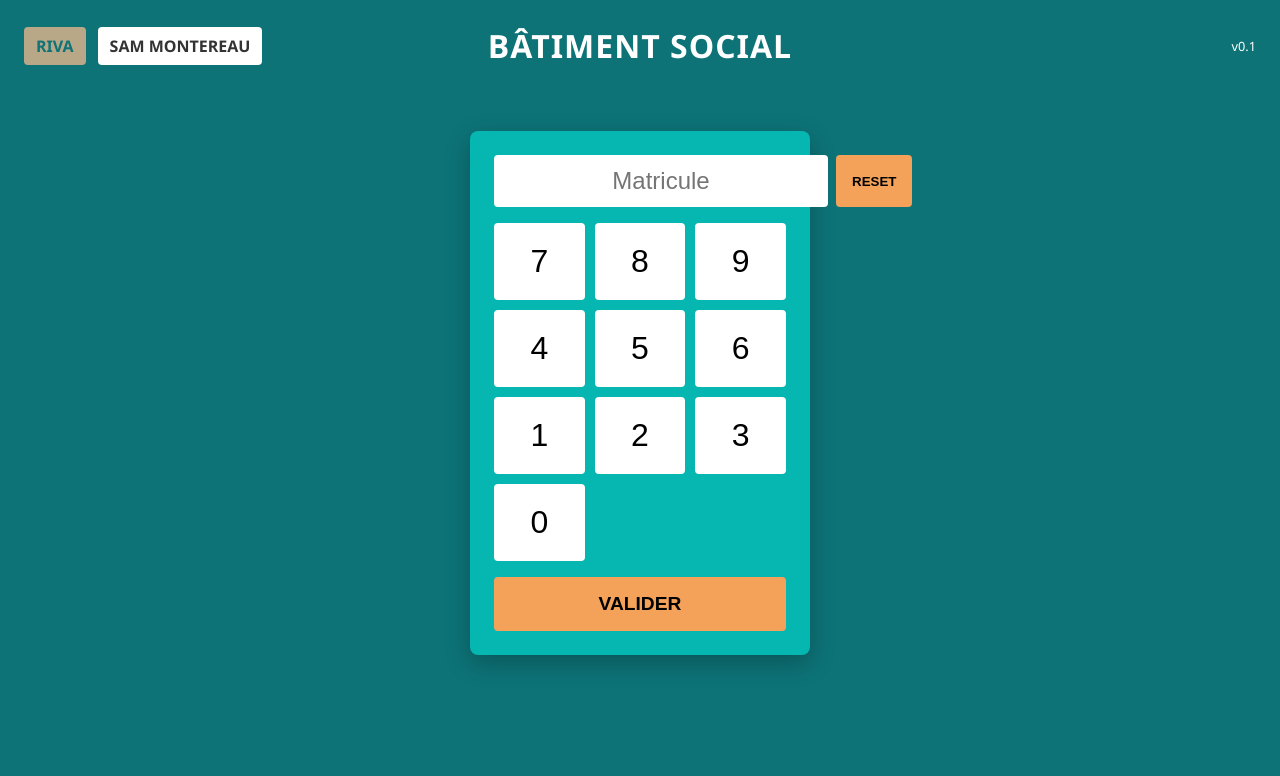
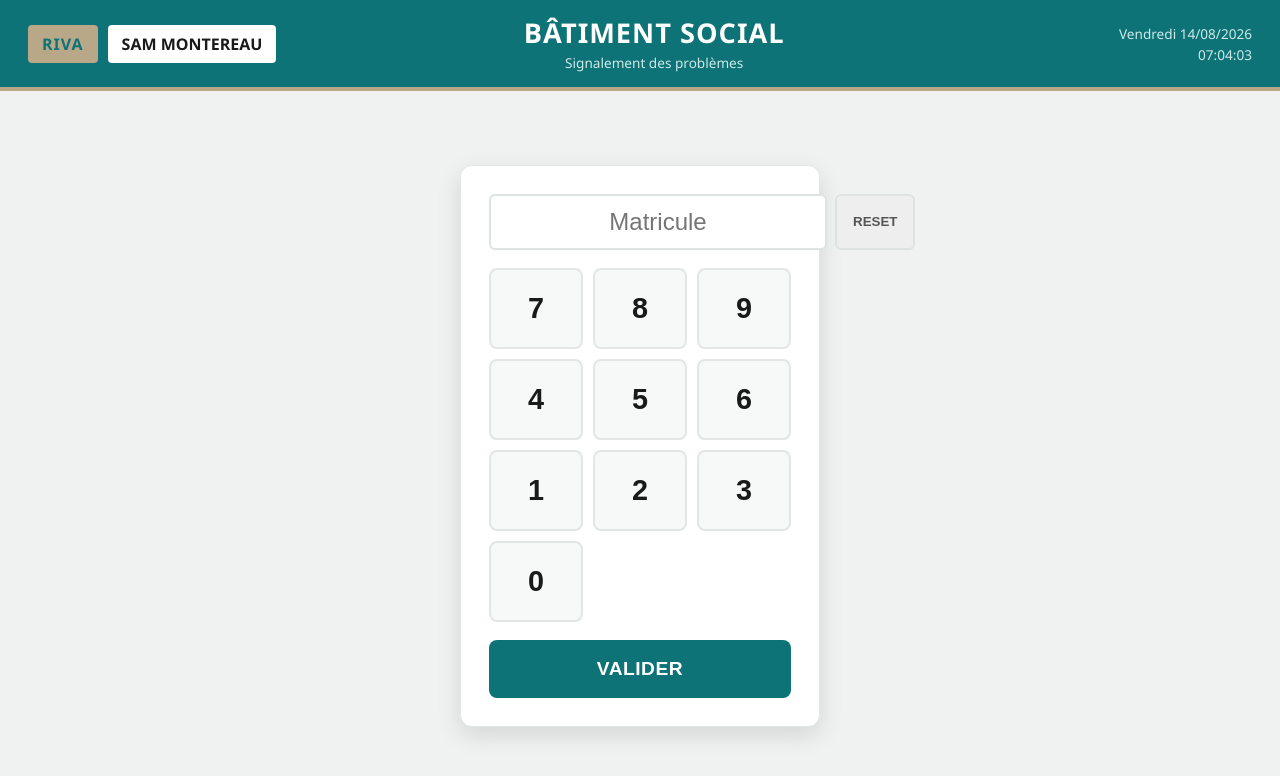
Before and after one commit to devAnassImli/batiment-social-app, a React (Vite) app in the folder frontend/: page / in a window 1280 px wide. Shown: the top 776 px of the page. Built offline with nearby package versions, Linux system fonts and the light colour scheme.

Commit message:
Refonte design: header institutionnel + ecran accueil avec action principale

```diff
--- /dev/null
+++ b/frontend/src/components/Header.css
@@ -0,0 +1,76 @@
+.app-header {
+  width: 100%;
+  background: #0d7377;
+  border-bottom: 4px solid #b8a888;
+  display: flex;
+  align-items: center;
+  justify-content: space-between;
+  padding: 14px 28px;
+  box-sizing: border-box;
+}
+
+.app-header-logos {
+  display: flex;
+  gap: 10px;
+  min-width: 220px;
+}
+
+.logo-riva {
+  background: #b8a888;
+  color: #0d7377;
+  font-weight: 800;
+  padding: 8px 14px;
+  border-radius: 4px;
+  letter-spacing: 1px;
+}
+
+.logo-sam {
+  background: white;
+  color: #1a1a1a;
+  font-weight: 800;
+  padding: 8px 14px;
+  border-radius: 4px;
+}
+
+.app-header-titre {
+  text-align: center;
+  flex: 1;
+}
+
+.app-header-titre h1 {
+  color: white;
+  font-size: 1.7rem;
+  margin: 0;
+  letter-spacing: 1px;
+}
+
+.app-header-soustitre {
+  color: #cdeae8;
+  font-size: 0.85rem;
+  font-weight: 500;
+}
+
+.app-header-droite {
+  display: flex;
+  flex-direction: column;
+  align-items: flex-end;
+  color: white;
+  min-width: 220px;
+  font-size: 0.85rem;
+  gap: 2px;
+}
+
+.app-header-utilisateur {
+  font-weight: 700;
+  font-size: 1rem;
+}
+
+.app-header-date {
+  text-transform: capitalize;
+  color: #cdeae8;
+}
+
+.app-header-heure {
+  font-variant-numeric: tabular-nums;
+  color: #cdeae8;
+}
--- /dev/null
+++ b/frontend/src/components/Header.jsx
@@ -0,0 +1,38 @@
+import { useState, useEffect } from 'react';
+import './Header.css';
+
+export default function Header({ utilisateur }) {
+  const [heure, setHeure] = useState(new Date());
+
+  useEffect(() => {
+    const intervalle = setInterval(() => setHeure(new Date()), 1000);
+    return () => clearInterval(intervalle);
+  }, []);
+
+  const dateFormatee = heure.toLocaleDateString('fr-FR', {
+    weekday: 'long', day: '2-digit', month: '2-digit', year: 'numeric',
+  });
+  const heureFormatee = heure.toLocaleTimeString('fr-FR');
+
+  return (
+    <header className="app-header">
+      <div className="app-header-logos">
+        <span className="logo-riva">RIVA</span>
+        <span className="logo-sam">SAM MONTEREAU</span>
+      </div>
+      <div className="app-header-titre">
+        <h1>BÂTIMENT SOCIAL</h1>
+        <span className="app-header-soustitre">Signalement des problèmes</span>
+      </div>
+      <div className="app-header-droite">
+        {utilisateur && (
+          <span className="app-header-utilisateur">
+            {utilisateur.Nome} {utilisateur.Cognome}
+          </span>
+        )}
+        <span className="app-header-date">{dateFormatee}</span>
+        <span className="app-header-heure">{heureFormatee}</span>
+      </div>
+    </header>
+  );
+}
--- a/frontend/src/pages/TotemLogin.css
+++ b/frontend/src/pages/TotemLogin.css
@@ -1,90 +1,54 @@
-.totem-fond {
+* { box-sizing: border-box; }
+
+.totem-page {
   min-height: 100vh;
-  background-color: #0d7377;
+  background: #f0f2f2;
+  font-family: 'Segoe UI', Arial, sans-serif;
+  user-select: none;
   display: flex;
   flex-direction: column;
-  align-items: center;
-  font-family: 'Segoe UI', Arial, sans-serif;
-  user-select: none;
 }
 
-.totem-entete {
-  width: 100%;
+.totem-connexion, .totem-accueil {
+  flex: 1;
   display: flex;
   align-items: center;
   justify-content: center;
-  gap: 20px;
-  padding: 24px 0;
-  position: relative;
-}
-
-.totem-logos {
-  position: absolute;
-  left: 24px;
-  display: flex;
-  gap: 12px;
-}
-
-.totem-logo-riva {
-  background: #b8a888;
-  color: #0d7377;
-  font-weight: bold;
-  padding: 8px 12px;
-  border-radius: 4px;
-}
-
-.totem-logo-sam {
-  background: white;
-  color: #333;
-  font-weight: bold;
-  padding: 8px 12px;
-  border-radius: 4px;
-}
-
-.totem-entete h1 {
-  color: white;
-  font-size: 2rem;
-  letter-spacing: 1px;
-  margin: 0;
-}
-
-.totem-version {
-  position: absolute;
-  right: 24px;
-  color: white;
-  font-size: 0.8rem;
+  flex-direction: column;
+  gap: 24px;
 }
 
 .totem-carte {
-  background: #06b6b0;
-  border-radius: 8px;
-  padding: 24px;
-  margin-top: 40px;
-  width: 340px;
-  box-shadow: 0 8px 24px rgba(0,0,0,0.25);
+  background: white;
+  border-radius: 12px;
+  padding: 28px;
+  width: 360px;
+  box-shadow: 0 8px 24px rgba(0,0,0,0.12);
+  border: 1px solid #e2e6e6;
 }
 
 .totem-affichage-ligne {
   display: flex;
   gap: 8px;
-  margin-bottom: 16px;
+  margin-bottom: 18px;
 }
 
 .totem-affichage {
   flex: 1;
   font-size: 1.5rem;
   text-align: center;
-  border: none;
-  border-radius: 4px;
+  border: 2px solid #dde3e3;
+  border-radius: 6px;
   padding: 12px;
 }
 
 .totem-bouton-reset {
-  background: #f4a259;
-  border: none;
-  border-radius: 4px;
+  background: #eee;
+  border: 2px solid #dde3e3;
+  border-radius: 6px;
   padding: 0 16px;
-  font-weight: bold;
+  font-weight: 700;
+  color: #555;
   cursor: pointer;
 }
 
@@ -95,34 +59,81 @@
 }
 
 .totem-touche {
-  background: white;
-  border: none;
-  border-radius: 4px;
-  font-size: 2rem;
-  padding: 20px 0;
+  background: #f7f8f8;
+  border: 2px solid #e2e6e6;
+  border-radius: 8px;
+  font-size: 1.8rem;
+  font-weight: 600;
+  padding: 22px 0;
   cursor: pointer;
-  transition: transform 0.1s;
+  color: #1a1a1a;
+  transition: all 0.1s;
 }
 
 .totem-touche:active {
-  transform: scale(0.95);
-  background: #e0e0e0;
+  transform: scale(0.96);
+  background: #0d7377;
+  color: white;
 }
 
 .totem-bouton-valider {
   width: 100%;
-  margin-top: 16px;
-  background: #f4a259;
+  margin-top: 18px;
+  background: #0d7377;
+  color: white;
   border: none;
-  border-radius: 4px;
-  padding: 16px 0;
+  border-radius: 8px;
+  padding: 18px 0;
   font-size: 1.2rem;
-  font-weight: bold;
+  font-weight: 700;
   cursor: pointer;
+  letter-spacing: 0.5px;
+}
+
+.totem-bouton-valider:disabled {
+  opacity: 0.6;
+  cursor: not-allowed;
 }
 
 .totem-erreur {
-  color: #ffb3b3;
+  color: #c0392b;
   text-align: center;
-  margin-top: 12px;
+  margin-top: 14px;
+  font-weight: 600;
 }
+
+.totem-action-principale {
+  background: #0d7377;
+  color: white;
+  border: none;
+  border-radius: 14px;
+  padding: 48px 80px;
+  font-size: 1.6rem;
+  font-weight: 700;
+  cursor: pointer;
+  display: flex;
+  flex-direction: column;
+  align-items: center;
+  gap: 14px;
+  box-shadow: 0 10px 30px rgba(13,115,119,0.3);
+  transition: transform 0.1s;
+}
+
+.totem-action-principale:active {
+  transform: scale(0.97);
+}
+
+.totem-action-icone {
+  font-size: 3rem;
+}
+
+.totem-action-secondaire {
+  background: none;
+  border: 2px solid #ccc;
+  color: #666;
+  border-radius: 8px;
+  padding: 12px 28px;
+  font-size: 1rem;
+  font-weight: 600;
+  cursor: pointer;
+}
--- a/frontend/src/pages/TotemLogin.jsx
+++ b/frontend/src/pages/TotemLogin.jsx
@@ -1,9 +1,10 @@
 import { useState, useEffect } from 'react';
 import { verifierMatricule } from '../services/api';
+import Header from '../components/Header';
 import './TotemLogin.css';
 
 const TOUCHES = ['7','8','9','4','5','6','1','2','3','0'];
-const LONGUEUR_MAX = 5; // correspond au nchar(5) de la procédure stockée
+const LONGUEUR_MAX = 5;
 
 export default function TotemLogin() {
   const [matricule, setMatricule] = useState('');
@@ -28,7 +29,6 @@ export default function TotemLogin() {
     if (matricule.length === 0 || chargement) return;
     setChargement(true);
     setErreur('');
-
     try {
       const { ok, donnees } = await verifierMatricule(matricule);
       if (ok && donnees.trouve) {
@@ -46,84 +46,54 @@ export default function TotemLogin() {
 
   useEffect(() => {
     const gererTouche = (e) => {
-      if (e.key >= '0' && e.key <= '9') {
-        ajouterChiffre(e.key);
-      } else if (e.key === 'Enter') {
-        valider();
-      } else if (e.key === 'Backspace') {
-        setMatricule((prev) => prev.slice(0, -1));
-      }
+      if (employe) return; // pas de saisie clavier une fois connecté
+      if (e.key >= '0' && e.key <= '9') ajouterChiffre(e.key);
+      else if (e.key === 'Enter') valider();
+      else if (e.key === 'Backspace') setMatricule((prev) => prev.slice(0, -1));
     };
     window.addEventListener('keydown', gererTouche);
     return () => window.removeEventListener('keydown', gererTouche);
   });
 
-  // Écran affiché une fois le salarié reconnu
   if (employe) {
     return (
-      <div className="totem-fond">
-        <div className="totem-entete">
-          <div className="totem-logos">
-            <span className="totem-logo-riva">RIVA</span>
-            <span className="totem-logo-sam">SAM MONTEREAU</span>
-          </div>
-          <h1>BÂTIMENT SOCIAL</h1>
-          <span className="totem-version">v0.1</span>
-        </div>
-        <div className="totem-carte">
-          <p style={{ fontSize: '1.5rem', textAlign: 'center', margin: '20px 0' }}>
-            Bonjour {employe.Nome} {employe.Cognome} 👋
-          </p>
-          <button className="totem-bouton-valider" onClick={reset}>
-            Retour
+      <div className="totem-page">
+        <Header utilisateur={employe} />
+        <main className="totem-accueil">
+          <button className="totem-action-principale">
+            <span className="totem-action-icone">⚠️</span>
+            <span>Signaler un problème</span>
           </button>
-        </div>
+          <button className="totem-action-secondaire" onClick={reset}>
+            Se déconnecter
+          </button>
+        </main>
       </div>
     );
   }
 
   return (
-    <div className="totem-fond">
-      <div className="totem-entete">
-        <div className="totem-logos">
-          <span className="totem-logo-riva">RIVA</span>
-          <span className="totem-logo-sam">SAM MONTEREAU</span>
-        </div>
-        <h1>BÂTIMENT SOCIAL</h1>
-        <span className="totem-version">v0.1</span>
-      </div>
-
+    <div className="totem-page">
+      <Header utilisateur={null} />
+      <main className="totem-connexion">
         <div className="totem-carte">
           <div className="totem-affichage-ligne">
-          <input
-            className="totem-affichage"
-            value={matricule}
-            readOnly
-            placeholder="Matricule"
-          />
-          <button className="totem-bouton-reset" onClick={reset}>
-            RESET
-          </button>
+            <input className="totem-affichage" value={matricule} readOnly placeholder="Matricule" />
+            <button className="totem-bouton-reset" onClick={reset}>RESET</button>
           </div>
-
           <div className="totem-pave">
             {TOUCHES.map((touche) => (
-            <button
-              key={touche}
-              className="totem-touche"
-              onClick={() => ajouterChiffre(touche)}
-            >
+              <button key={touche} className="totem-touche" onClick={() => ajouterChiffre(touche)}>
                 {touche}
               </button>
             ))}
           </div>
-
           <button className="totem-bouton-valider" onClick={valider} disabled={chargement}>
             {chargement ? 'Vérification...' : 'VALIDER'}
           </button>
-
           {erreur && <p className="totem-erreur">{erreur}</p>}
         </div>
+      </main>
     </div>
   );
 }
```
Lines whose indentation alone changed are shown as unchanged.
